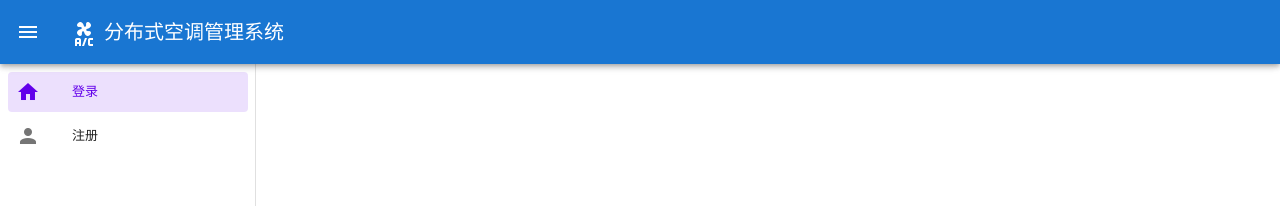
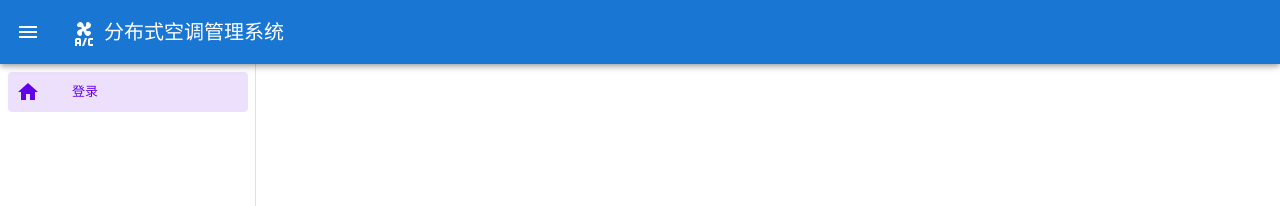
Before and after one commit to PotatoChipsNinja/AC-Dashboard, a Vue app: page /login in a window 1280 px wide. Shown: the top 206 px of the page. Built offline with nearby package versions, Linux system fonts and the light colour scheme.

Commit message:
remove register route

```diff
--- a/src/App.vue
+++ b/src/App.vue
@@ -28,13 +28,6 @@
               <v-icon>mdi-home</v-icon>
             </v-list-item-icon>
             <v-list-item-title>登录</v-list-item-title>
-          </v-list-item>
-
-          <v-list-item to="/register">
-            <v-list-item-icon>
-              <v-icon>mdi-account</v-icon>
-            </v-list-item-icon>
-            <v-list-item-title>注册</v-list-item-title>
           </v-list-item>
         </v-list-item-group>
       </v-list>
```
